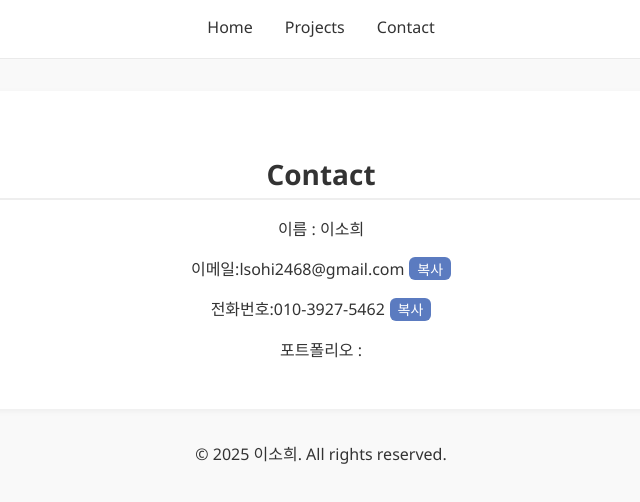
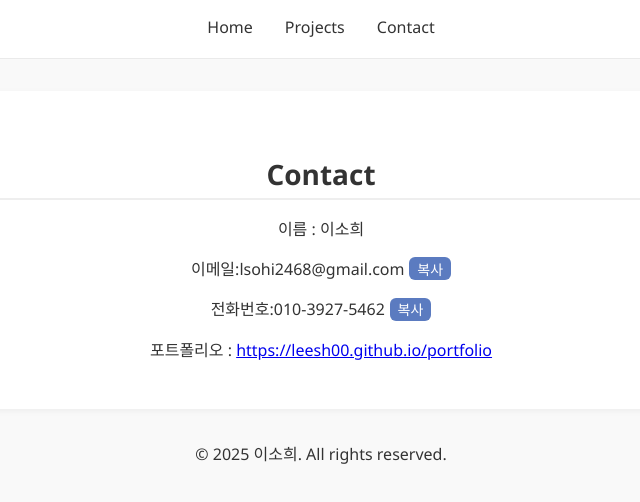
Before and after one commit to leesh00/portfolio, a Vue app: page /contact in a window 1280 px wide. Shown: the top 502 px of the page, without its empty margins (319-959 px from the left). Built offline with nearby package versions, Linux system fonts and the light colour scheme.

Commit message:
포트폴리오 경로수정

```diff
--- a/src/pages/Contact.vue
+++ b/src/pages/Contact.vue
@@ -32,7 +32,7 @@
         <span v-else-if="status.phone === 'error'">실패 ⚠️</span>
       </button>
     </div>
-    <p>포트폴리오 : </p>
+    <p>포트폴리오 : <a href="https://leesh00.github.io/portfolio">https://leesh00.github.io/portfolio</a></p>
   </section>
 </template>
 <script setup lang="ts">
--- a/vite.config.js
+++ b/vite.config.js
@@ -2,5 +2,5 @@
 import vue from '@vitejs/plugin-vue'
 
 export default defineConfig({
-  plugins: [vue()],
+  base: '/portfolio/',
 })
```
Also changed, not shown: 1 other file (tests, documents, lock files or other folders).
